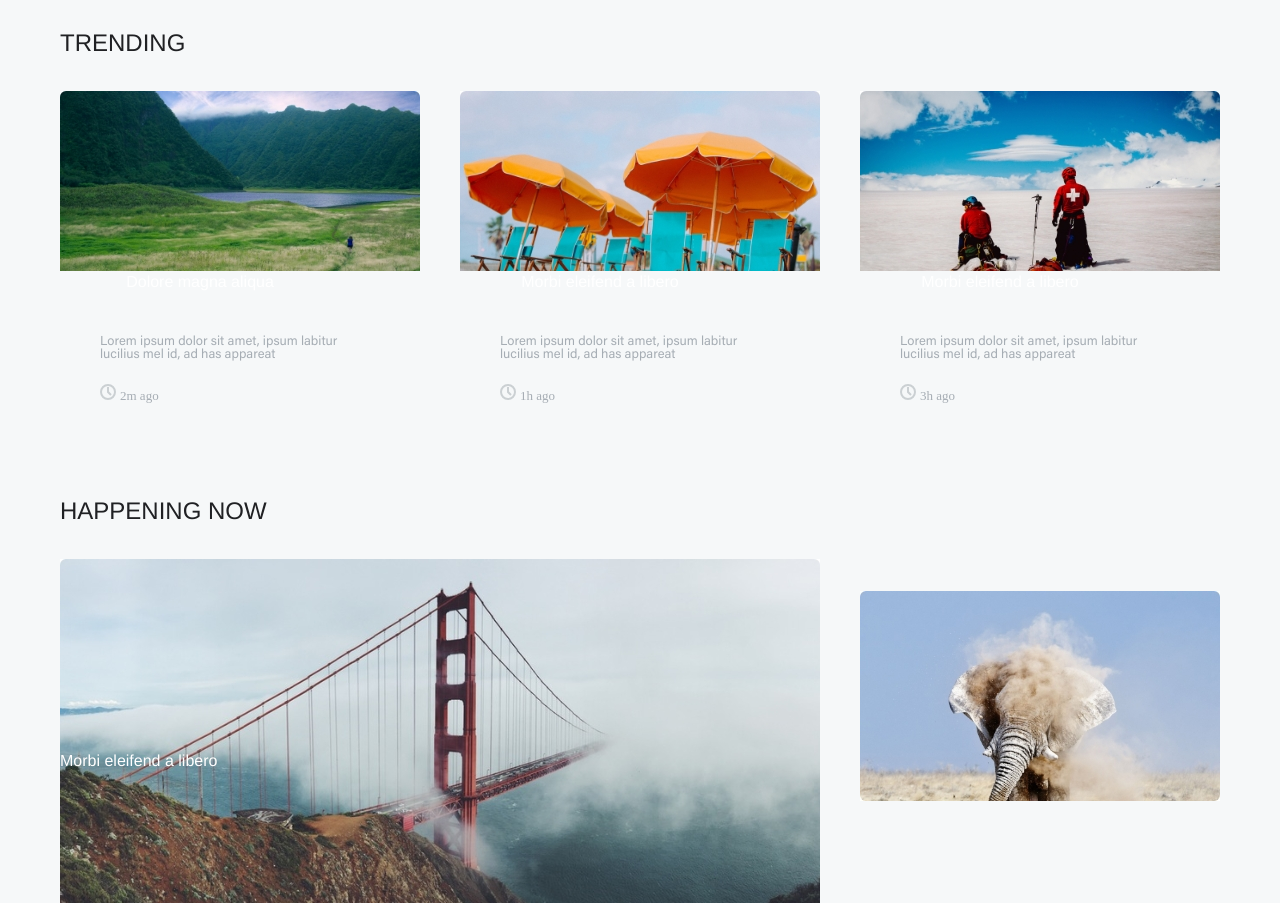
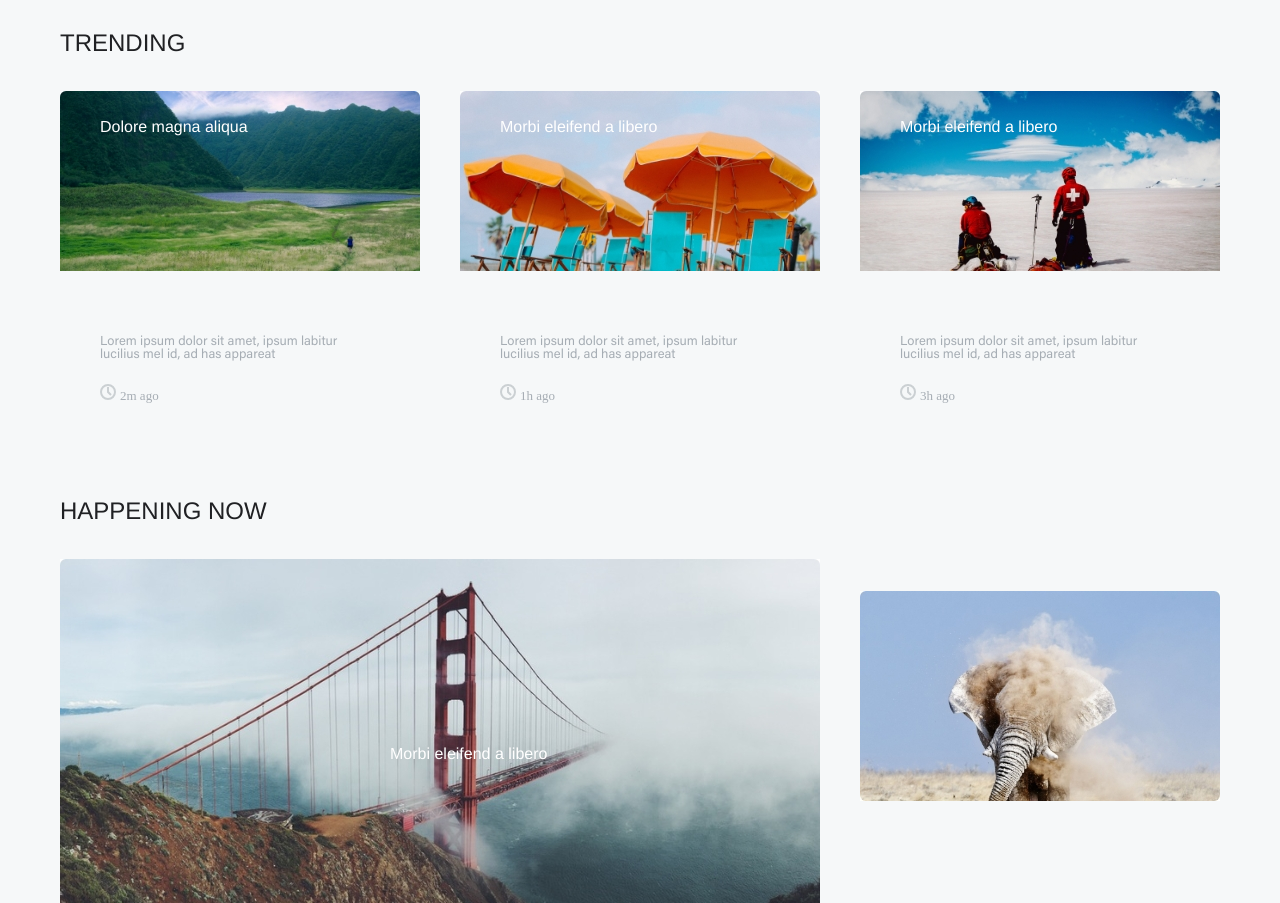
Before and after one commit to slokapishvili/Lesson5, a plain HTML site: page index.html in a window 1280 px wide. Shown: the part 44-947 px from the top of the page. Drawn offline with Linux system fonts and the light colour scheme.

Commit message:
index.html
hope it's final v

```diff
--- a/index.html
+++ b/index.html
@@ -9,10 +9,9 @@
 	<link rel="icon" href="images/icon.png" sizes="16X16">
 </head>
 <body class="body">
-	<header class="header">
+	<header>
 		<div class="div-header">
 			<h3 class="logo-header">LOGO</h3>
-
 			<nav class="navigation">
 				<ul>
 					<li class="list-1">
@@ -42,8 +41,8 @@
 				<div class="subcontainer1-section1">
 					<div class="subcontainer1-section1-pic">
 						<img src="images/Image_1.jpg" alt="field">
-						<div class="subcontainer1-section2-pic2">
-							<p>Dolore magna aliqua </p>
+						<div class="centered-element">
+							<p class="subcontainer1-section2-pic2">Dolore magna aliqua </p>
 						</div>
 					</div><!--
 					--><div class="text-pic">
--- a/style/style.css
+++ b/style/style.css
@@ -1,14 +1,15 @@
 .body {background-color: #F6F8F9; 	}
 /*Header*/
 
-.div-header {position: fixed;
-	top: 0;
-	z-index: 20;
-	background-color: #F6F8F9;
-	width: 100%;
-	height: 50px;
-	padding: 11px 0 9px 22px;}
-
+.div-header {
+			position: fixed;
+			top: 0;
+			z-index: 20;
+			background-color: #F6F8F9;
+			width: 100%;
+			height: 50px;
+			padding: 11px 0 9px 22px;
+			}
 .logo-header {color: #FA6980;
 				font-size: 13px;
 				display: inline-block;
@@ -53,7 +54,7 @@
 .body-container-section1 {width: 1160px; height: 350px; }
 .subcontainer1-section1 {width: 360px; height: 350px; display: inline-block; vertical-align: middle; margin-right: 36px;}
 .subcontainer1-section1-pic {width: 360px; position: relative; height: 180px; z-index: 1;}
-.subcontainer1-section2-pic2 {font-family: Helvetica; position: absolute; font-size: 16px; color: #FFFFFF; height: 16px; width: 280px; text-align: center; z-index: 2;}
+.subcontainer1-section2-pic2 {font-family: Helvetica; position: absolute; font-size: 16px; color: #FFFFFF; height: 16px; width: 280px; top: 28px; right: 40px; left: 40px; z-index: 2;}
 .text-pic {width: 280px; margin: 64px 40px 10px 40px; height: 38px;}
 .text-p {font-size: 13px; color: #A6ADB4; font-family: 'Acumin Pro';}
 .section1-footer {width: 69px; margin: 11px 251px 40px 40px;}
@@ -75,7 +76,10 @@
 
 .section2-container1 {width: 760px; margin-right: 40px; vertical-align: middle; display: inline-block;}
 .section2-container1-position {position: relative; z-index: 1;}
-.section2-container1-position2 {position: absolute; top:194px; text-align: center; color: #FFFFFF; font-size: 16px; font-family: Helvetica; z-index: 2;}
+.section2-container1-position2 {position: absolute; height: 16px; color: #FFFFFF; font-size: 16px; font-family: Helvetica; z-index: 2; left: 50%;
+  margin-left: -50px;
+  top: 50%;
+  margin-top: -50px;}
 .section2-pic1 {margin-bottom: 40px; position: relative; width: 760px; height: 430px; z-index: 1; }
 .section2-container2 {width: 360px; vertical-align: middle; display: inline-block;}
 .section2-pic2 {margin-bottom: 102px;}
```
